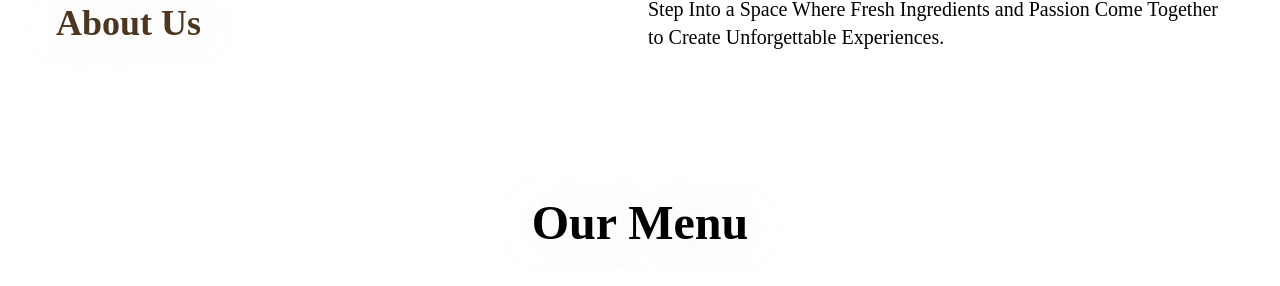
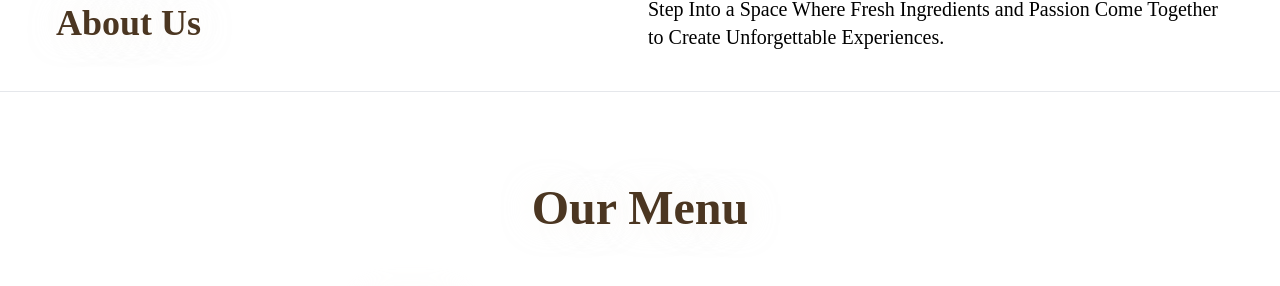
Before and after one commit to Abhavya28/beanery, a React (Vite) app: page / in a window 1280 px wide. Shown: the part 857-1143 px from the top of the page. Built offline with nearby package versions, Linux system fonts and the light colour scheme.

Commit message:
Updated Menu

```diff
--- a/src/sections/About.jsx
+++ b/src/sections/About.jsx
@@ -24,6 +24,7 @@ const About = () => {
         </div>
 
       </div>
+      <hr className="text-black font-bold" />
     </section>
   );
 };
--- a/src/sections/Menu.jsx
+++ b/src/sections/Menu.jsx
@@ -121,12 +121,12 @@ const Menu = () => {
   const [activeTab, setActiveTab] = useState("appetizers");
 
   return (
-    <section id="menu" className="py-24">
+    <section id="menu" className="py-20">
       <div className="container mx-auto px-6">
 
         {/* Heading */}
         <div className="text-center mb-14">
-          <h2 className="text-4xl md:text-5xl font-bold glow-text">
+          <h2 className="text-4xl md:text-5xl font-bold glow-text text-background">
             Our Menu
           </h2>
         </div>
```
